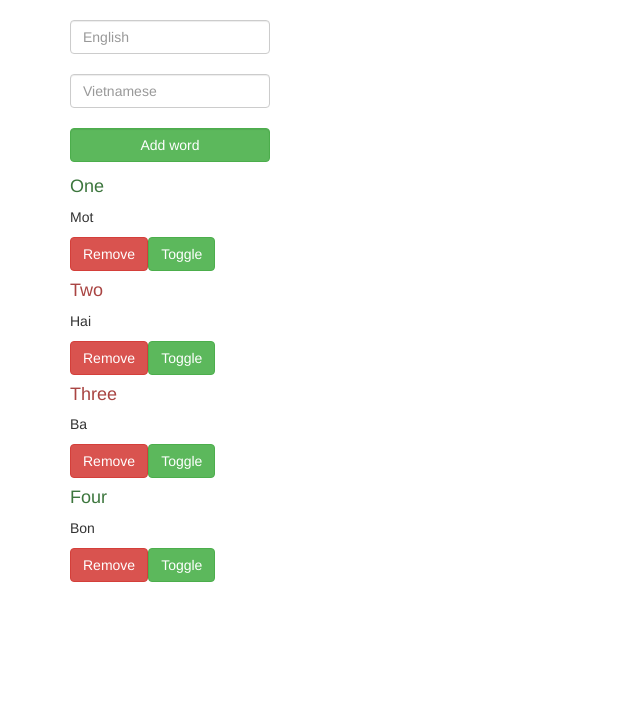
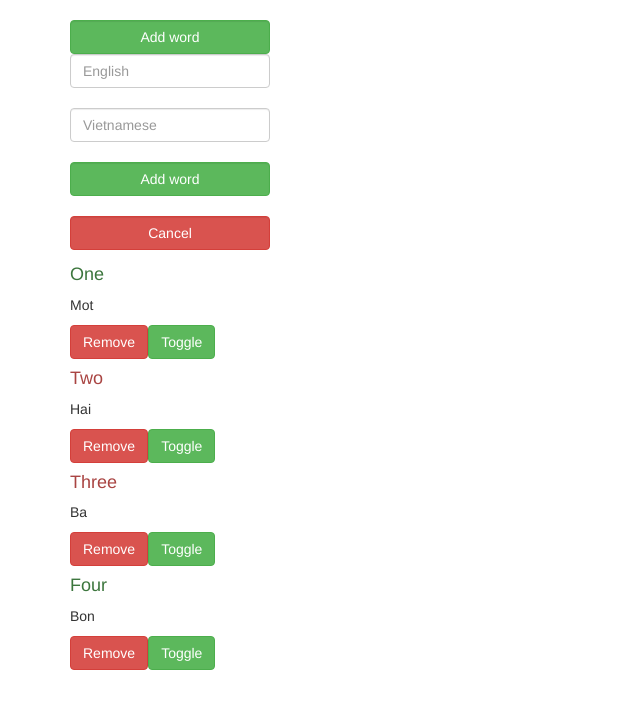
Before and after one commit to vanpho93/ng1812, an Angular app: page / in a window 1280 px wide. Shown: the top 708 px of the page, without its empty margins (0-640 px from the left). Built offline with nearby package versions, Linux system fonts and the light colour scheme.

Commit message:
isShowForm

```diff
--- a/src/app/app.component.html
+++ b/src/app/app.component.html
@@ -1,6 +1,10 @@
 <div class="container">
   <br>
   <div class="form-group" style="width: 200px">
+    <button
+      class="btn btn-success form-control">
+      Add word
+    </button>
     <input class="form-control" placeholder="English" [(ngModel)]="txtEn">
     <br>
     <input class="form-control" placeholder="Vietnamese" [(ngModel)]="txtVn">
@@ -9,6 +13,13 @@
       class="btn btn-success form-control"
       (click)="addWord()">
       Add word
+    </button>
+    <br>
+    <br>
+    <button
+      class="btn btn-danger form-control"
+      (click)="addWord()">
+      Cancel
     </button>
     <br>
   </div>
--- a/src/app/app.component.ts
+++ b/src/app/app.component.ts
@@ -9,6 +9,7 @@ import { Component } from '@angular/core';
 export class AppComponent {
   txtEn = '';
   txtVn = '';
+  isShowForm = false;
   words: Word[] = [
     { en: 'One', vn: 'Mot', isMemorized: true, _id: 'abcd1' },
     { en: 'Two', vn: 'Hai', isMemorized: false, _id: 'abcd2' },
@@ -31,6 +32,8 @@ export class AppComponent {
     this.words.unshift({
       en: txtEn, vn: txtVn, isMemorized: false, _id: Math.random() +''
     });
+    this.txtEn = '';
+    this.txtVn = '';
   }
 }
 
```
